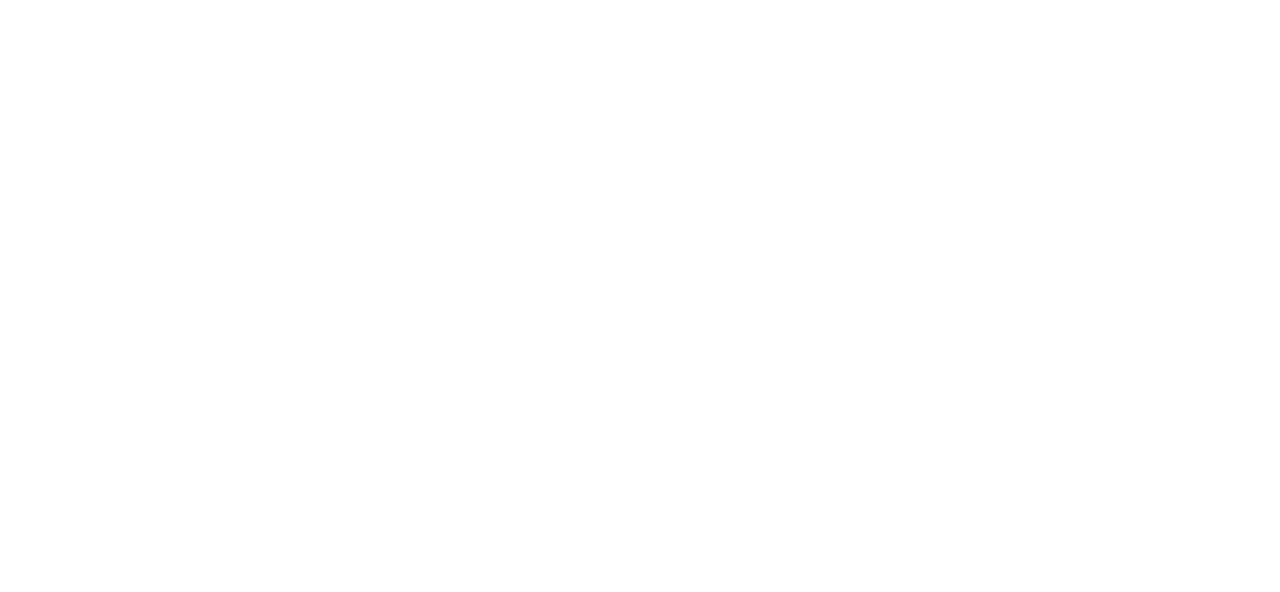
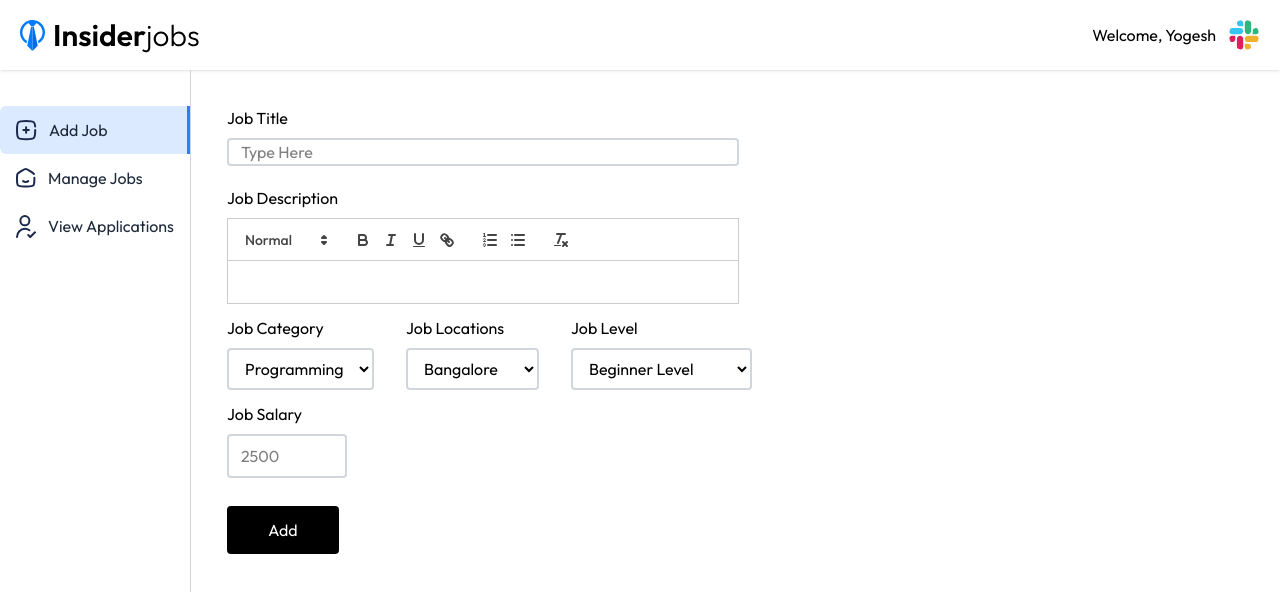
Before and after one commit to yogesh4952/Job-Portal, a React (Vite) app in the folder client/: page /dashboard/add-job in a window 1280 px wide. Before the commit this address had no page. Shown: the top 592 px of the page. Built offline with nearby package versions, Linux system fonts and the light colour scheme.

Commit message:
Complete addjob page

```diff
--- a/client/package.json
+++ b/client/package.json
@@ -11,6 +11,7 @@
   },
   "dependencies": {
     "@clerk/clerk-react": "^5.31.1",
+    "@headlessui/react": "^2.2.2",
     "@tailwindcss/vite": "^4.1.5",
     "k-convert": "^1.0.6",
     "moment": "^2.30.1",
--- a/client/src/App.jsx
+++ b/client/src/App.jsx
@@ -4,6 +4,12 @@ import { Route, Routes } from "react-router-dom";
 import Home from "./pages/Home";
 import ApplyJob from "./pages/ApplyJob";
 import Applications from "./pages/Applications";
+import Dashboard from "./pages/Dashboard";
+import ManageJobs from "./pages/ManageJob";
+import AddJob from "./pages/AddJob";
+import ViewApplications from "./pages/ViewApplications";
+import "quill/dist/quill.snow.css";
+
 import RecruiterLogin from "./components/RecruiterLogin";
 import { AppContext } from "./context/AppContext";
 const App = () => {
@@ -15,6 +21,12 @@ const App = () => {
         <Route path="/" element={<Home />} />
         <Route path="/apply-job/:id" element={<ApplyJob />} />
         <Route path="/applications" element={<Applications />} />
+
+        <Route path="/dashboard" element={<Dashboard />}>
+          <Route path="add-job" element={<AddJob />} />
+          <Route path="manage-jobs" element={<ManageJobs />} />
+          <Route path="view-applications" element={<ViewApplications />} />
+        </Route>
       </Routes>
     </div>
   );
--- /dev/null
+++ b/client/src/pages/AddJob.jsx
@@ -0,0 +1,104 @@
+import React, { useEffect, useRef, useState } from "react";
+import Quill from "quill";
+import { JobCategories, JobLocations } from "../assets/assets";
+
+const AddJob = () => {
+  const [title, setTitle] = useState("");
+  const [location, setLocation] = useState("Lamki");
+  const [category, setCategory] = useState("Programming");
+  const [level, setLevel] = useState("Beginner Level");
+  const [salary, setSalary] = useState(0);
+
+  const editorRef = useRef(null);
+  const quillRef = useRef(null);
+  useEffect(() => {
+    // Initiate quill only once
+
+    if (!quillRef.current && editorRef.current) {
+      quillRef.current = new Quill(editorRef.current, {
+        theme: "snow",
+      });
+    }
+  }, []);
+
+  return (
+    <form className="container p-4 flex flex-col w-full items-start gap-3">
+      <div className="w-full">
+        <p className="mb-2">Job Title</p>
+        <input
+          type="text"
+          placeholder="Type Here"
+          onChange={(e) => setTitle(e.target.value)}
+          value={title}
+          required
+          className="w-full max-w-lg px-3 py2 border-2 border-gray-300 rounded"
+        />
+      </div>
+
+      <div className="w-full max-w-lg">
+        <p className="my-2">Job Description</p>
+
+        <div ref={editorRef}></div>
+      </div>
+
+      <div className="flex flex-col sm:flex-row gap-2 w-full sm:gap-8">
+        <div>
+          <p className="mb-2">Job Category</p>
+          <select
+            className="w-full px-3 py-2 border-2 border-gray-300 rounded"
+            onChange={(e) => setCategory(e.target.value)}
+          >
+            {JobCategories.map((category, index) => (
+              <option value="category" key={index}>
+                {category}
+              </option>
+            ))}
+          </select>
+        </div>
+
+        <div>
+          <p className="mb-2">Job Locations</p>
+          <select
+            className="w-full px-3 py-2 border-2 border-gray-300 rounded"
+            onChange={(e) => setLocation(e.target.value)}
+          >
+            {JobLocations.map((location, index) => (
+              <option value="location" key={index}>
+                {location}
+              </option>
+            ))}
+          </select>
+        </div>
+
+        <div>
+          <p className="mb-2">Job Level</p>
+          <select
+            className="w-full px-3 py-2 border-2 border-gray-300 rounded"
+            onChange={(e) => setLevel(e.target.value)}
+          >
+            <option value="Beginner Level">Beginner Level</option>
+            <option value="Intermediate Level">Intermediate Level</option>
+            <option value="Senior Level">Senior Level</option>
+          </select>
+        </div>
+      </div>
+
+      <div>
+        <p className="mb-2">Job Salary</p>
+        <input
+          min={0}
+          className="w-full px-3 py-2 border-2 border-gray-300  rounded sm:w-[120px]"
+          onChange={(e) => setSalary(e.target.value)}
+          type="number"
+          placeholder="2500"
+        />
+      </div>
+
+      <button className="w-28 py-3 mt-4 bg-black text-white rounded">
+        Add
+      </button>
+    </form>
+  );
+};
+
+export default AddJob;
--- /dev/null
+++ b/client/src/pages/Dashboard.jsx
@@ -0,0 +1,105 @@
+import React from "react";
+import { NavLink, Outlet, useNavigate } from "react-router-dom";
+import { assets } from "../assets/assets";
+
+const Dashboard = () => {
+  const navigate = useNavigate();
+
+  return (
+    <div className="min-h-screen">
+      {/* Navbar for recruiter panel */}
+      <div className="shadow py-4">
+        <div className="px-5 flex justify-between items-center">
+          <img
+            onClick={() => navigate("/")}
+            className="max-sm:w-32 cursor-pointer"
+            src={assets.logo}
+            alt="Company Logo"
+          />
+          <div className="flex items-center gap-3">
+            <p className="max-sm:hidden">Welcome, Yogesh</p>
+            <div className="relative group">
+              <img
+                className="w-8 border border-gray-100 rounded-full"
+                src={assets.company_icon}
+                alt="User Profile"
+              />
+              <div className="absolute hidden group-hover:block top-0 right-0 z-10 text-black rounded pt-12">
+                <ul className="list-none m-0 p-2 bg-white rounded-md border border-gray-400 text-sm">
+                  <li className="py-1 px-2 cursor-pointer pr-10">Logout</li>
+                </ul>
+              </div>
+            </div>
+          </div>
+        </div>
+      </div>
+
+      <div className="flex items-start">
+        {/* Left sidebar with options */}
+        <div className=" min-h-screen border-r border-gray-300">
+          <ul className="flex flex-col items-start pt-5 text-gray-800 mt-4">
+            <NavLink
+              className={({ isActive }) =>
+                `flex items-center py-3 px-4 gap-3 w-full hover:bg-gray-50 transition-colors duration-200 ${
+                  isActive
+                    ? "bg-blue-100 border-r-3 border-blue-500 rounded-l-md"
+                    : ""
+                }`
+              }
+              to="/dashboard/add-job"
+            >
+              <img
+                className="min-w-4"
+                src={assets.add_icon}
+                alt="Add Job Icon"
+              />
+              <p className="max-sm:hidden">Add Job</p>
+            </NavLink>
+
+            <NavLink
+              className={({ isActive }) =>
+                `flex items-center py-3 px-4 gap-3 w-full hover:bg-gray-50 transition-colors duration-200 ${
+                  isActive
+                    ? "bg-blue-100 border-r-3 border-blue-500 rounded-l-md"
+                    : ""
+                }`
+              }
+              to="/dashboard/manage-jobs"
+            >
+              <img
+                className="min-w-4"
+                src={assets.home_icon}
+                alt="Manage Jobs Icon"
+              />
+              <p className="max-sm:hidden">Manage Jobs</p>
+            </NavLink>
+
+            <NavLink
+              className={({ isActive }) =>
+                `flex items-center py-3 px-4 gap-3 w-full hover:bg-gray-50 transition-colors duration-200 ${
+                  isActive
+                    ? "bg-blue-100 border-r-3 border-blue-500 rounded-l-md"
+                    : ""
+                }`
+              }
+              to="/dashboard/view-applications"
+            >
+              <img
+                className="min-w-4"
+                src={assets.person_tick_icon}
+                alt="View Applications Icon"
+              />
+              <p className="max-sm:hidden">View Applications</p>
+            </NavLink>
+          </ul>
+        </div>
+
+        <div className="flex-1 p-5">
+          <Outlet />
+        </div>
+      </div>
+    </div>
+  );
+};
+
+export default Dashboard;
--- /dev/null
+++ b/client/src/pages/ManageJob.jsx
@@ -0,0 +1,7 @@
+import React from "react";
+
+const ManageJob = () => {
+  return <div></div>;
+};
+
+export default ManageJob;
--- /dev/null
+++ b/client/src/pages/ViewApplications.jsx
@@ -0,0 +1,7 @@
+import React from "react";
+
+const ViewApplications = () => {
+  return <div></div>;
+};
+
+export default ViewApplications;
```
Also changed, not shown: 1 other file (tests, documents, lock files or other folders).
